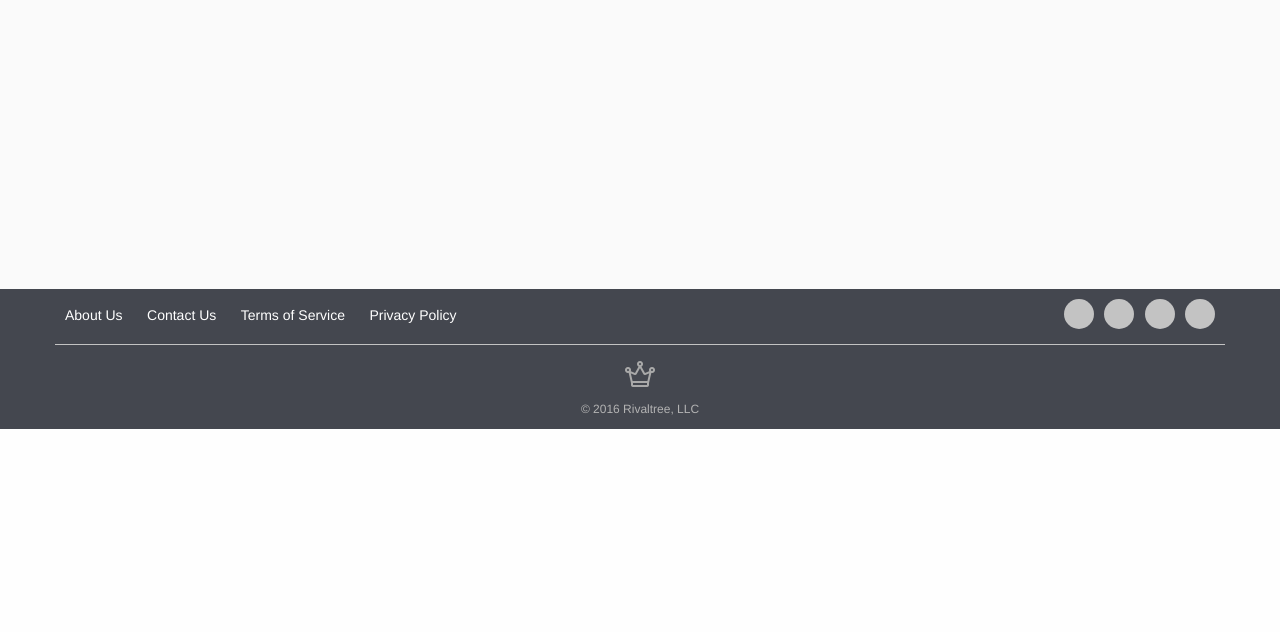
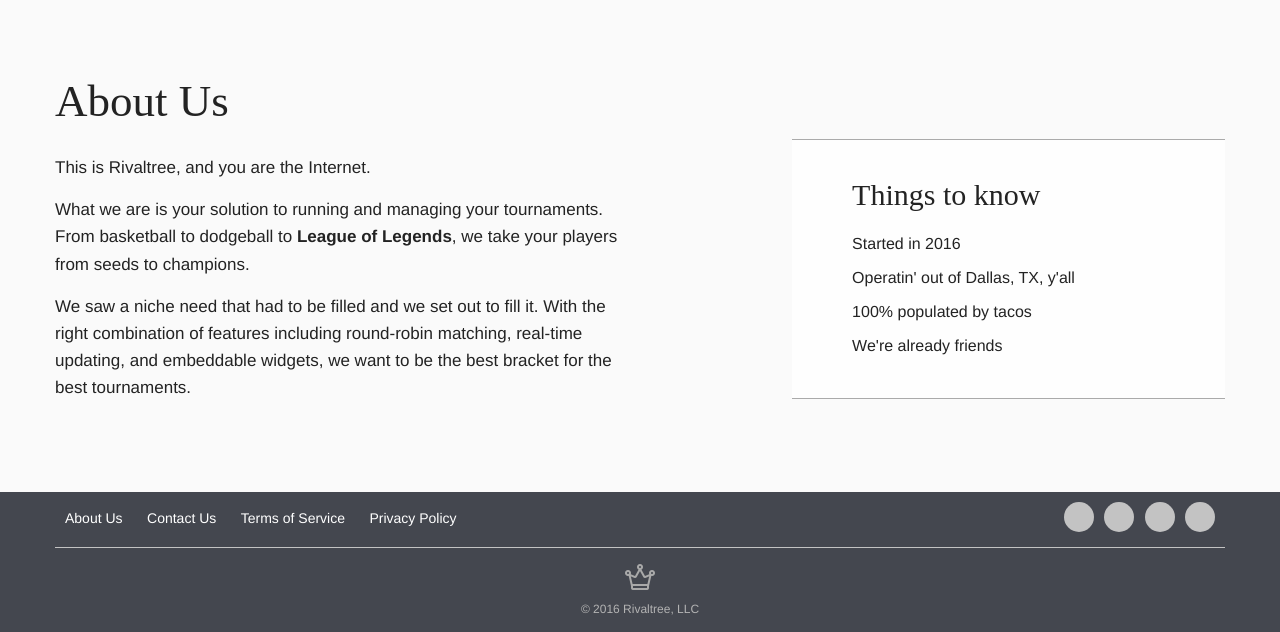
Before and after one commit to mockenoff/rivaltree, a Django app: page /about/ in a window 1280 px wide. Shown: the part 381-1013 px from the top of the page. Before the commit the page ends 810 px from the top, so only its background shows below. Run offline with Django 3.2, Linux system fonts and the light colour scheme; parts of the project's set-up code (start-up, migrations or seed data) failed here and were passed over; some web fonts are replaced.

Commit message:
Add the About page

```diff
--- a/templates/about.html
+++ b/templates/about.html
@@ -3,14 +3,28 @@
 {% block title %}About Us - {% endblock %}
 {% block meta_description %}Learn more about the history of rivaltree{% endblock %}
 
-{% block container_class %}cap-wrapper about{% endblock %}
+{% block container_class %}about{% endblock %}
 
 {% block container %}
-<h1>About Us</h1>
+<div class="splash meeting"></div>
 
-<p>This is Rivaltree, and you are the Internet.</p>
+<section class="cap-wrapper">
+	<h1>About Us</h1>
 
-<p>What we are is your solution to running and managing your tournaments. From basketball to dodgeball to <em>League of Legends</em>, we take your teams and players from seeds to champions.</p>
+	<div class="about-body">
+		<p>This is Rivaltree, and you are the Internet.</p>
+		<p>What we are is your solution to running and managing your tournaments. From basketball to dodgeball to <strong>League of Legends</strong>, we take your players from seeds to champions.</p>
+		<p>We saw a niche need that had to be filled and we set out to fill it. With the right combination of features including round-robin matching, real-time updating, and embeddable widgets, we want to be the best bracket for the best tournaments.</p>
+	</div>
 
-<p>We saw a niche need that had to be filled and we set out to fill it. With the right combination of features including round-robin matching, real-time updating, and embeddable widgets, we want to be the best bracket for the best tournaments.</p>
+	<div class="about-side">
+		<h2>Things to know</h2>
+		<ul>
+			<li>Started in 2016</li>
+			<li>Operatin' out of Dallas, TX, y'all</li>
+			<li>100% populated by tacos</li>
+			<li>We're already friends</li>
+		</ul>
+	</div>
+</section>
 {% endblock %}
--- a/tourf/public/css/main.css
+++ b/tourf/public/css/main.css
@@ -333,6 +333,11 @@ input[type="checkbox"].fancy {
 	height: 100%;
 	margin: 0 auto;
 }
+	.cap-wrapper p {
+		font-size: 17px;
+		line-height: 160%;
+		margin: 15px 0 0 0;
+	}
 
 /*
 	FOOTER
@@ -345,6 +350,7 @@ input[type="checkbox"].fancy {
 	background: #44474F;
 }
 	#footer p {
+		margin: 0;
 		font-size: 12px;
 	}
 	#footer img {
@@ -483,6 +489,9 @@ input[type="checkbox"].fancy {
 	.splash.dota {
 		background-image: url(/static/images/hero/dota.jpg);
 	}
+	.splash.meeting {
+		background-image: url(/static/images/hero/meeting.jpg);
+	}
 
 .features li {
 	width: 49%;
@@ -506,3 +515,45 @@ input[type="checkbox"].fancy {
 	float: left;
 	margin: 0 20px 0 0;
 }
+
+/*
+	ABOUT
+*/
+.about .splash {
+	height: 300px;
+}
+.about section {
+	overflow: hidden;
+	vertical-align: top;
+	margin: 80px auto 90px auto;
+}
+	.about section > p,
+	.about section > h1 {
+		width: 60%;
+	}
+	.about h1 {
+		font-size: 45px;
+		margin: 0 0 15px 0;
+	}
+.about-body {
+	width: 50%;
+	vertical-align: top;
+	display: inline-block;
+}
+.about-side {
+	width: 37%;
+	float: right;
+	padding: 40px 60px;
+	vertical-align: top;
+	background: #FEFEFE;
+	box-sizing: border-box;
+	border-top: 1px solid #AAA;
+	border-bottom: 1px solid #AAA;
+}
+	.about-side h2 {
+		font-size: 30px;
+		margin: 0 0 22px 0;
+	}
+.about li {
+	margin: 10px 0 0 0;
+}
```
Also changed, not shown: 1 other file.
